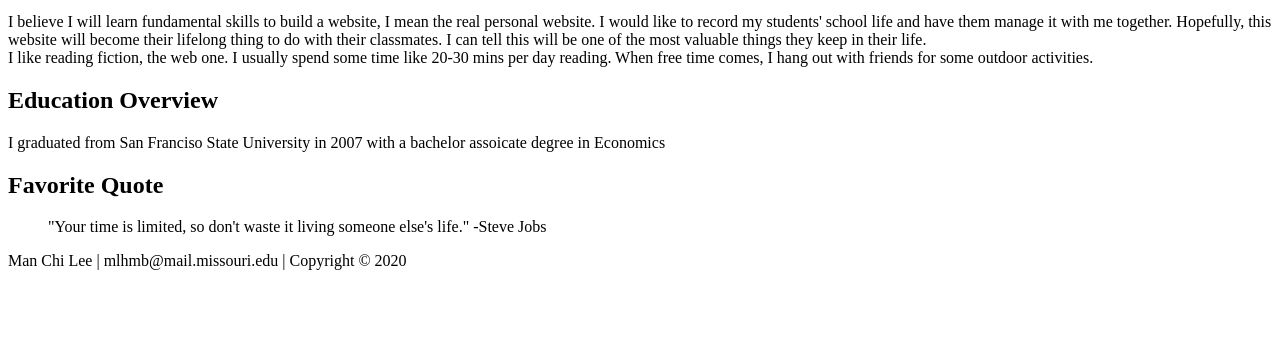
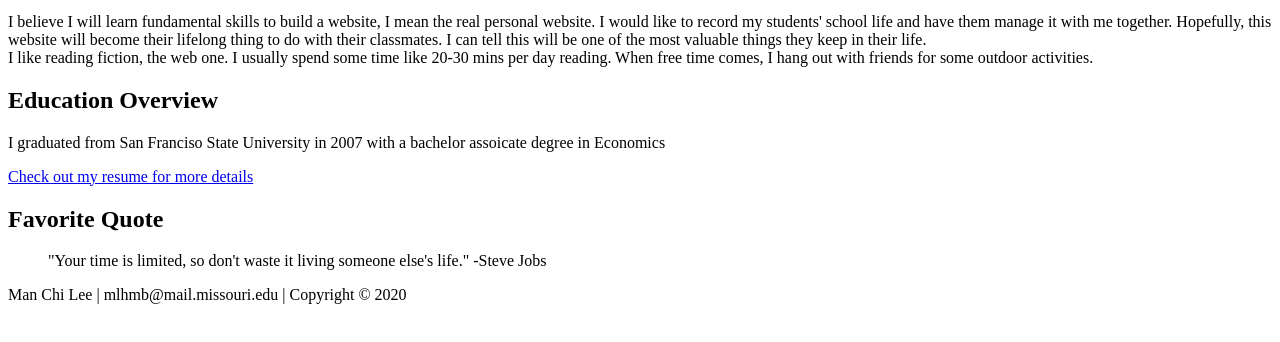
Before and after one commit to mlhmb/islt_7310, a plain HTML site: page islt_7310/about.html in a window 1280 px wide. Shown: the part 202-544 px from the top of the page. Drawn offline with Linux system fonts and the light colour scheme.

Commit message:
Add resume to about page

```diff
--- a/islt_7310/about.html
+++ b/islt_7310/about.html
@@ -26,6 +26,7 @@
             When free time comes, I hang out with friends for some outdoor activities.</p>
         <h2>Education Overview</h2>
         <p>I graduated from San Franciso State University in 2007 with a bachelor assoicate degree in Economics </p>
+        <P><a href="ManChi_Lee_Resume.pdf">Check out my resume for more details</a></P>
         <h2>Favorite Quote</h2>
         <blockquote cite="https://blog.hubspot.com/sales/18-motivational-quotes-to-start-your-day-list">
             "Your time is limited, so don't waste it living someone else's life." -Steve Jobs
```
Also changed, not shown: 1 other file.
